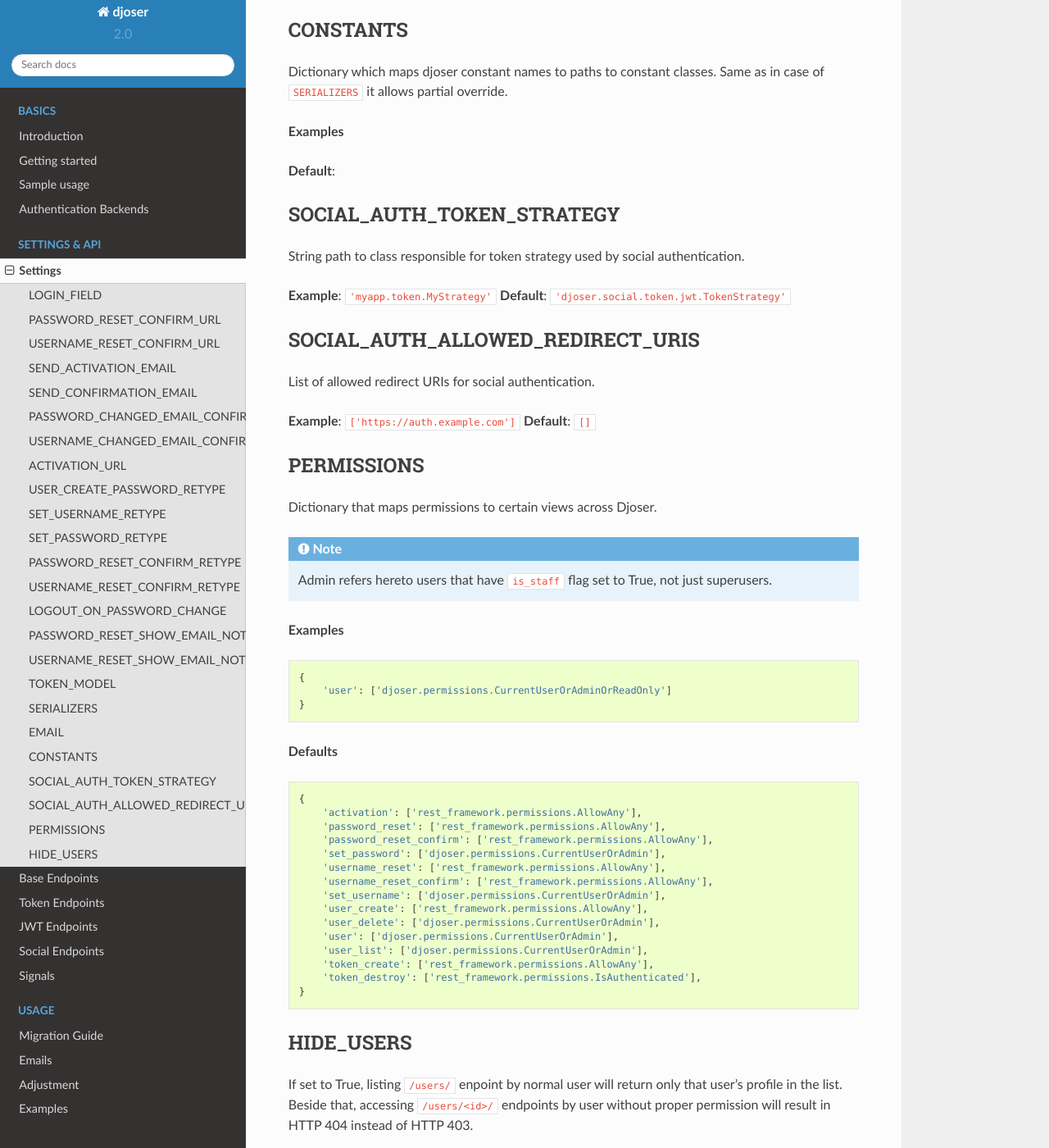
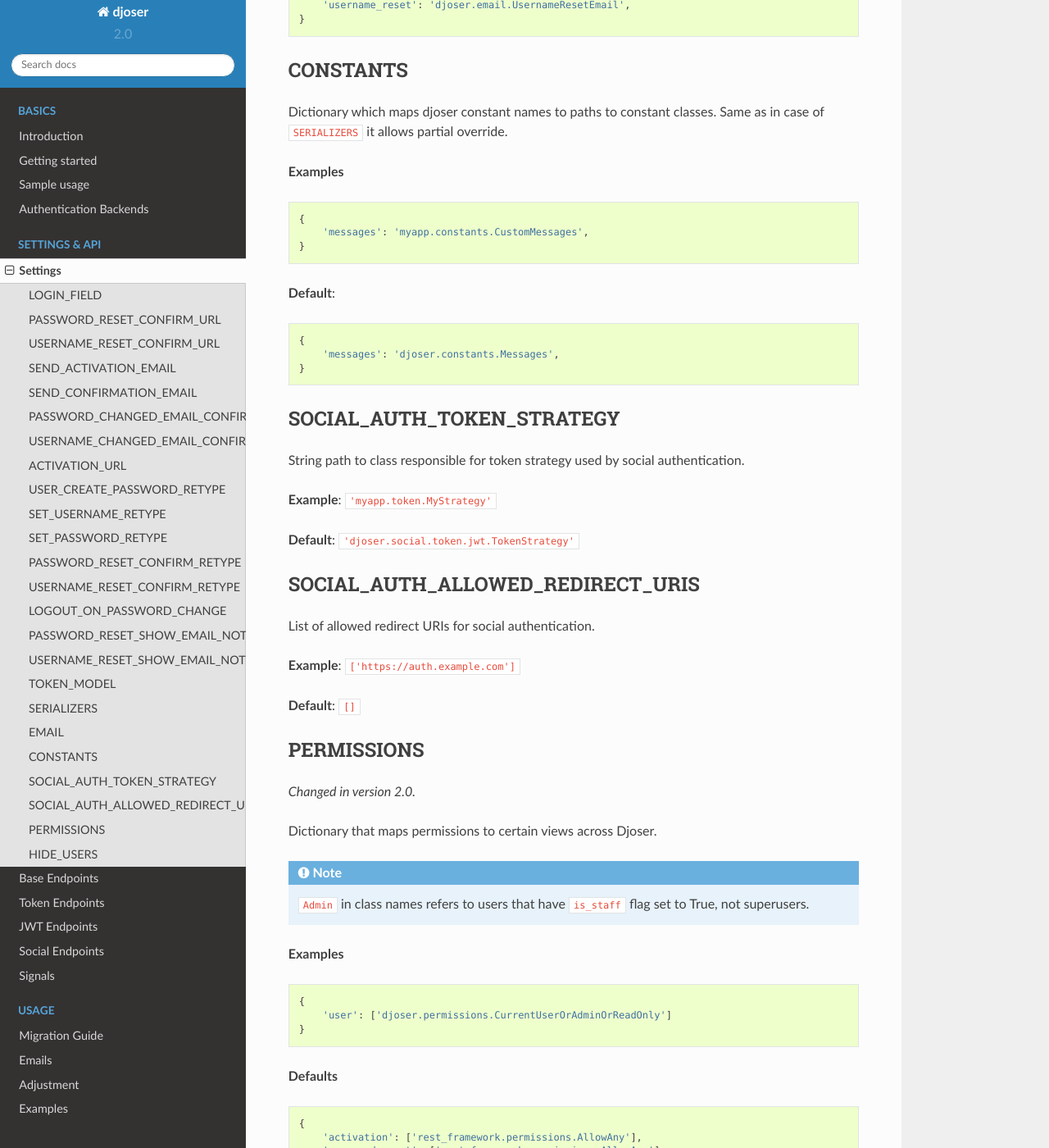
Before and after one commit to sunscrapers/djoser, a Sphinx documentation site: the page built from docs/source/settings.rst, in a window 1280 px wide and 1400 px high, scrolled down 5302 px. Shown: the whole window at 82% size. Built offline with Sphinx 7.4.7 and the Read the Docs theme 2.0.0, drawn with Linux system fonts in a browser that asks for light colours; some of the changed text lies outside the part shown.

Commit message:
Small fixes in docs

```diff
--- a/CHANGELOG.rst
+++ b/CHANGELOG.rst
@@ -12,8 +12,8 @@ This project adheres to `Semantic Versioning <http://semver.org/>`_.
 * Drop support for Python<3.5
 * Drop support for djangorestframework<3.10
 * Drop legacy routes
-* Reworked permissions logic and default classes (see `View Permission Settings<view-permission-settings>`_)
-* Add CONSTANTS option to settings (@mrouhi13)
+* Reworked permissions logic and default classes (see :ref:`View Permission Settings<view-permission-settings>`)
+* Add ``CONSTANTS`` option to settings (@mrouhi13)
 * Remove deprecated ``CurrentUserSerializer``
 * Remove deprecated ``settings.get()`` method
 
--- a/docs/source/migration_guide.rst
+++ b/docs/source/migration_guide.rst
@@ -10,7 +10,7 @@ Here are some advices to help you with the transition to new Djoser.
 
 #. If you still use Python 2.x - stay on Djoser 1.x.
 #. If you still use Django REST Framework 3.9 or lower - stay on Djoser 1.x.
-#. There were several changes to default `settings<settings>`_
+#. There were several changes to default :doc:`settings<settings>`
 #. User-related enpoints are gathered within UserViewSet.
 
 -------------------------
@@ -123,7 +123,7 @@ Support for Django < 2.0 has been dropped in Djoser version 2. It is
 recommended to upgrade to latest version of Django (2.2.1).
 
 Some View class names and URLs has been updated or removed
------------------------------------------------
+----------------------------------------------------------
 
 View class names:
 
--- a/docs/source/settings.rst
+++ b/docs/source/settings.rst
@@ -63,14 +63,14 @@ If ``True``, register or activation endpoint will send confirmation email to use
 **Default**: ``False``
 
 PASSWORD_CHANGED_EMAIL_CONFIRMATION
------------------------
+-----------------------------------
 
 If ``True``, change password endpoints will send confirmation email to user.
 
 **Default**: ``False``
 
 USERNAME_CHANGED_EMAIL_CONFIRMATION
------------------------
+-----------------------------------
 
 If ``True``, change username endpoints will send confirmation email to user.
 
@@ -173,6 +173,7 @@ Points to which token model should be used for authentication. In case if
 only stateless tokens (e.g. JWT) are used in project it should be set to ``None``.
 
 **Example**: ``'knox.models.AuthToken'``
+
 **Default**: ``'rest_framework.authtoken.models.Token'``
 
 SERIALIZERS
@@ -248,7 +249,7 @@ Same as in case of ``SERIALIZERS`` it allows partial override.
     }
 
 CONSTANTS
------
+---------
 
 Dictionary which maps djoser constant names to paths to constant classes.
 Same as in case of ``SERIALIZERS`` it allows partial override.
@@ -256,12 +257,15 @@ Same as in case of ``SERIALIZERS`` it allows partial override.
 **Examples**
 
 .. code-block:: python
+
     {
         'messages': 'myapp.constants.CustomMessages',
     }
+
 **Default**:
 
 .. code-block:: python
+
     {
         'messages': 'djoser.constants.Messages',
     }
@@ -272,6 +276,7 @@ SOCIAL_AUTH_TOKEN_STRATEGY
 String path to class responsible for token strategy used by social authentication.
 
 **Example**: ``'myapp.token.MyStrategy'``
+
 **Default**: ``'djoser.social.token.jwt.TokenStrategy'``
 
 SOCIAL_AUTH_ALLOWED_REDIRECT_URIS
@@ -280,19 +285,23 @@ SOCIAL_AUTH_ALLOWED_REDIRECT_URIS
 List of allowed redirect URIs for social authentication.
 
 **Example**: ``['https://auth.example.com']``
+
 **Default**: ``[]``
 
-.. _view-permission-settings
+
+.. _view-permission-settings:
 
 PERMISSIONS
 -----------
+
+.. versionchanged:: 2.0
 
 Dictionary that maps permissions to certain views across Djoser.
 
 .. note::
 
-    Admin refers hereto users that have ``is_staff`` flag set to True,
-    not just superusers.
+    ``Admin`` in class names refers to users that have ``is_staff`` flag set to True,
+    not superusers.
 
 
 **Examples**
@@ -324,10 +333,13 @@ Dictionary that maps permissions to certain views across Djoser.
     }
 
 
-.. _hide_users_setting
+
+.. _hide_users_setting:
 
 HIDE_USERS
 ----------
+
+.. versionadded:: 2.0
 
 If set to True, listing ``/users/`` enpoint by normal user will return only
 that user's profile in the list. Beside that, accessing ``/users/<id>/``
```
